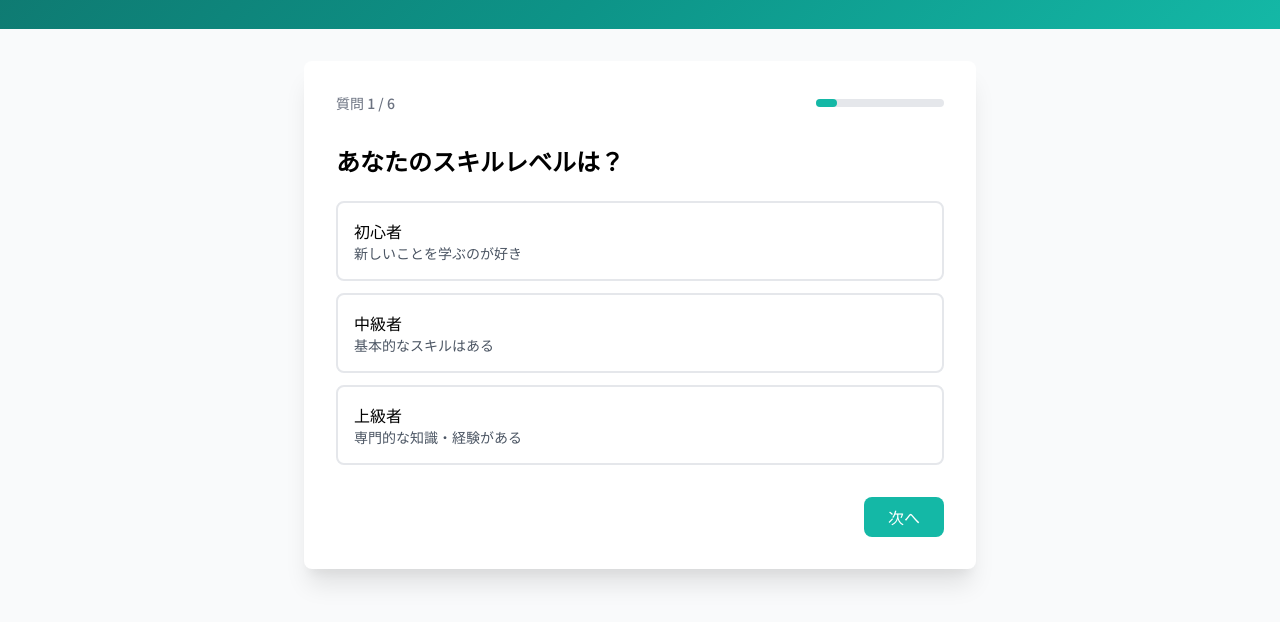
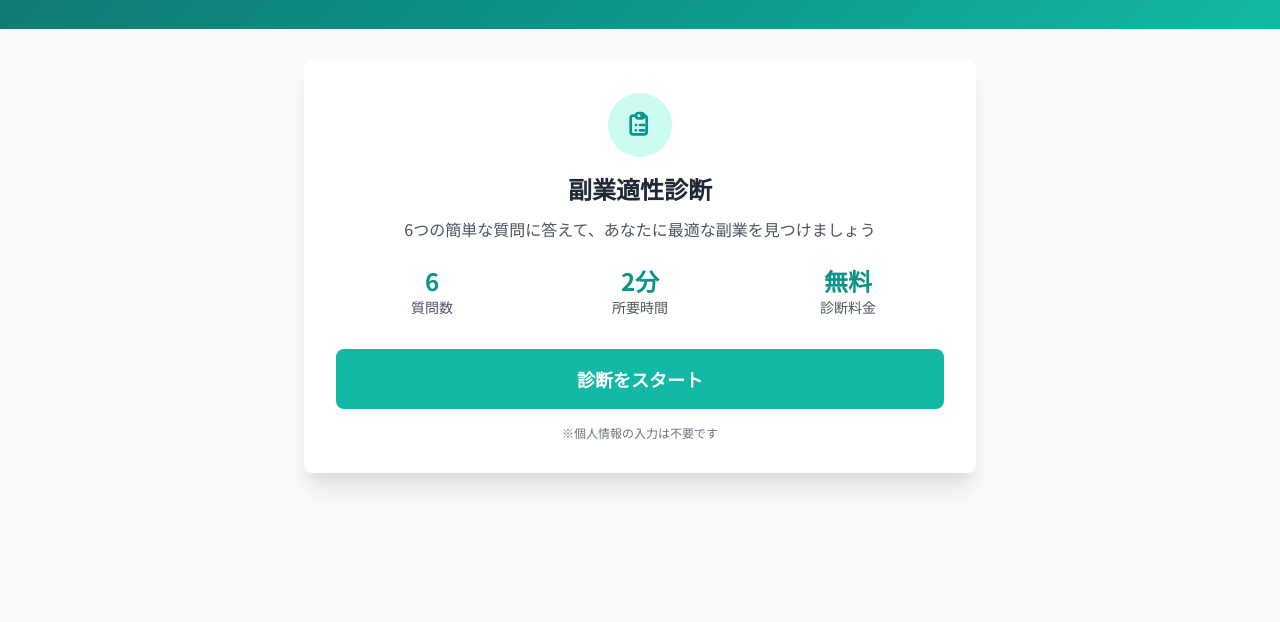
Before and after one commit to kurosun100/work-introduce, a plain HTML site: page index.html in a window 1280 px wide. Shown: the part 116-738 px from the top of the page. Drawn offline with nearby package versions, Linux system fonts and the light colour scheme.

Commit message:
Add files via upload
スタート画面の追加

```diff
--- a/index.html
+++ b/index.html
@@ -102,6 +102,39 @@
     </header>
 
     <div class="container mx-auto px-4 py-6 md:py-8">
+        <!-- スタート画面 -->
+        <div id="startSection" class="max-w-2xl mx-auto bg-white rounded-lg card-shadow p-6 md:p-8 text-center">
+            <div class="mb-6">
+                <div class="w-16 h-16 bg-teal-100 rounded-full flex items-center justify-center mx-auto mb-4">
+                    <svg class="w-8 h-8 text-teal-600" fill="none" stroke="currentColor" viewBox="0 0 24 24">
+                        <path stroke-linecap="round" stroke-linejoin="round" stroke-width="2" d="M9 5H7a2 2 0 00-2 2v10a2 2 0 002 2h8a2 2 0 002-2V7a2 2 0 00-2-2h-2M9 5a2 2 0 002 2h2a2 2 0 002-2M9 5a2 2 0 012-2h2a2 2 0 012 2m-3 7h3m-3 4h3m-6-4h.01M9 16h.01"></path>
+                    </svg>
+                </div>
+                <h2 class="text-xl md:text-2xl font-bold text-gray-800 mb-3 mobile-text-adjust">副業適性診断</h2>
+                <p class="text-gray-600 mb-6 text-sm md:text-base mobile-text-adjust">6つの簡単な質問に答えて、あなたに最適な副業を見つけましょう</p>
+            </div>
+
+            <div class="grid grid-cols-3 gap-4 mb-8 text-sm">
+                <div class="text-center">
+                    <div class="text-xl md:text-2xl font-bold text-teal-600">6</div>
+                    <div class="text-gray-600 text-xs md:text-sm">質問数</div>
+                </div>
+                <div class="text-center">
+                    <div class="text-xl md:text-2xl font-bold text-teal-600">2分</div>
+                    <div class="text-gray-600 text-xs md:text-sm">所要時間</div>
+                </div>
+                <div class="text-center">
+                    <div class="text-xl md:text-2xl font-bold text-teal-600">無料</div>
+                    <div class="text-gray-600 text-xs md:text-sm">診断料金</div>
+                </div>
+            </div>
+
+            <button id="startDiagnosisBtn" class="w-full bg-teal-500 hover:bg-teal-600 text-white font-semibold py-3 md:py-4 px-6 md:px-8 rounded-lg transition-colors text-base md:text-lg mobile-text-adjust">
+                診断をスタート
+            </button>
+
+            <p class="text-xs text-gray-500 mt-4 mobile-text-adjust">※個人情報の入力は不要です</p>
+        </div>
         <!-- 質問フォーム -->
         <div id="questionForm" class="max-w-2xl mx-auto bg-white rounded-lg card-shadow p-6 md:p-8">
             <div class="mb-6 md:mb-8">
@@ -613,8 +646,17 @@
         });
 
         // 初期化
-        showQuestion(1);
-        updateProgress();
+        // スタートボタンのイベントリスナー
+        document.getElementById('startDiagnosisBtn').addEventListener('click', () => {
+            document.getElementById('startSection').classList.add('hidden');
+            document.getElementById('questionForm').classList.remove('hidden');
+            showQuestion(1);
+            updateProgress();
+        });
+
+        // 初期化（スタート画面を表示）
+        document.getElementById('startSection').classList.remove('hidden');
+        document.getElementById('questionForm').classList.add('hidden');
     </script>
 </body>
 </html>
```
